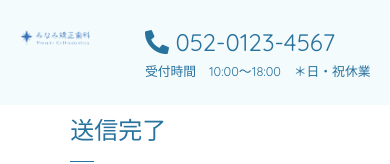
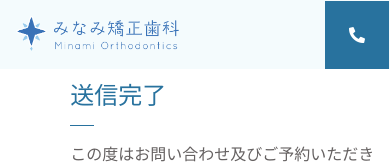
Before and after one commit to akiyama-prog/minami-dental-office, a Next.js app in the folder dental-site/: page /thunx in a window 390 px wide. Shown: the top 164 px of the page. Built offline with nearby package versions, Linux system fonts and the light colour scheme.

Commit message:
ヘッダーコンポーネントのレスポンシブ化

```diff
--- a/dental-site/components/Header.tsx
+++ b/dental-site/components/Header.tsx
@@ -8,7 +8,12 @@ export default function Header({ children }) {
             <div className={styles.header}>
                 <div className={styles.info}>
                     <Link href="/"><a className={styles.logo}><img src="/logo.png" alt="みなみ矯正歯科" /></a></Link>
-                    <Info></Info>
+                    <div className={styles.isPC}>
+                        <Info></Info>
+                    </div>
+                    <div className={styles.infoItem}>
+                        <a className={styles.telLink} href="tel:05201234567"><i className="fas fa-phone fa-rotate-90"></i></a>
+                    </div>
                 </div>
             </div>
         </header>
--- a/dental-site/src/pages/index.tsx
+++ b/dental-site/src/pages/index.tsx
@@ -4,7 +4,6 @@ import Footer from '../../components/Footer'
 import Head from '../../components/Head'
 import Info from '../../components/Info'
 import Link from 'next/link'
-import { info } from 'console'
 import { useMediaQuery } from 'react-responsive'
 
 export default function Home() {
--- a/dental-site/src/styles/Form.module.scss
+++ b/dental-site/src/styles/Form.module.scss
@@ -1,15 +1,16 @@
 @import './globals.scss';
+
 
 .header{
     background: $bg-main-color;
 }
+
 .info{
     display: flex;
     justify-content: space-between;
     width: 90%;
     height: auto;
     margin: 0 auto;
-    padding: 1.5rem 0;
     color: $main-color;
 
     div p:nth-child(2){
@@ -20,10 +21,82 @@
       }
 }
 .logo{
-    width: 20%;
     align-items: center;
     img{
         width: 100%;
+    }
+}
+@media screen and (min-width:769px){//PC
+    .infoItem{
+        display: none;
+    }
+    .info{
+        display: flex;
+        justify-content: space-between;
+        width: 90%;
+        height: auto;
+        margin: 0 auto;
+        padding: 1.5rem 0;
+        color: $main-color;
+
+        div p:nth-child(2){
+            font-size: .8rem;
+            margin: 0;
+            margin-top: .1rem;
+
+          }
+    }
+    .logo{
+        width: 20%;
+        align-items: center;
+        img{
+            width: 100%;
+        }
+    }
+}
+@media screen and (max-width:768px){//SP
+    .isPC{
+        display: none;
+    }
+    .header{
+        height: 69px;
+    }
+    .infoItem{
+        margin-top: 23px;
+      }
+      .telLink{
+        margin-right: 1px;
+        i{
+          padding: 0;
+        }
+      }
+      .telLink, .formLink{
+        color: white;
+        padding: 1.5rem;
+        background: $main-color;
+      }
+      .info{
+        display: flex;
+        justify-content: space-between;
+        width: 100%;
+        height: auto;
+        margin-right: 0;
+        color: $main-color;
+
+        div p:nth-child(2){
+            font-size: .8rem;
+            margin: 0;
+            margin-top: .1rem;
+
+          }
+    }
+    .logo{
+        width: 50%;
+        align-items: center;
+        padding: 1rem;
+        img{
+            width: 100%;
+        }
     }
 }
 //フォームページ
--- a/dental-site/src/styles/Home.module.scss
+++ b/dental-site/src/styles/Home.module.scss
@@ -2,6 +2,9 @@
 
 //スマホヘッダー
 @media screen and (max-width:768px){//SP
+  .isPC{
+    display: none;
+  }
   .logo{
     width:50%;
     padding: 1rem;
```
